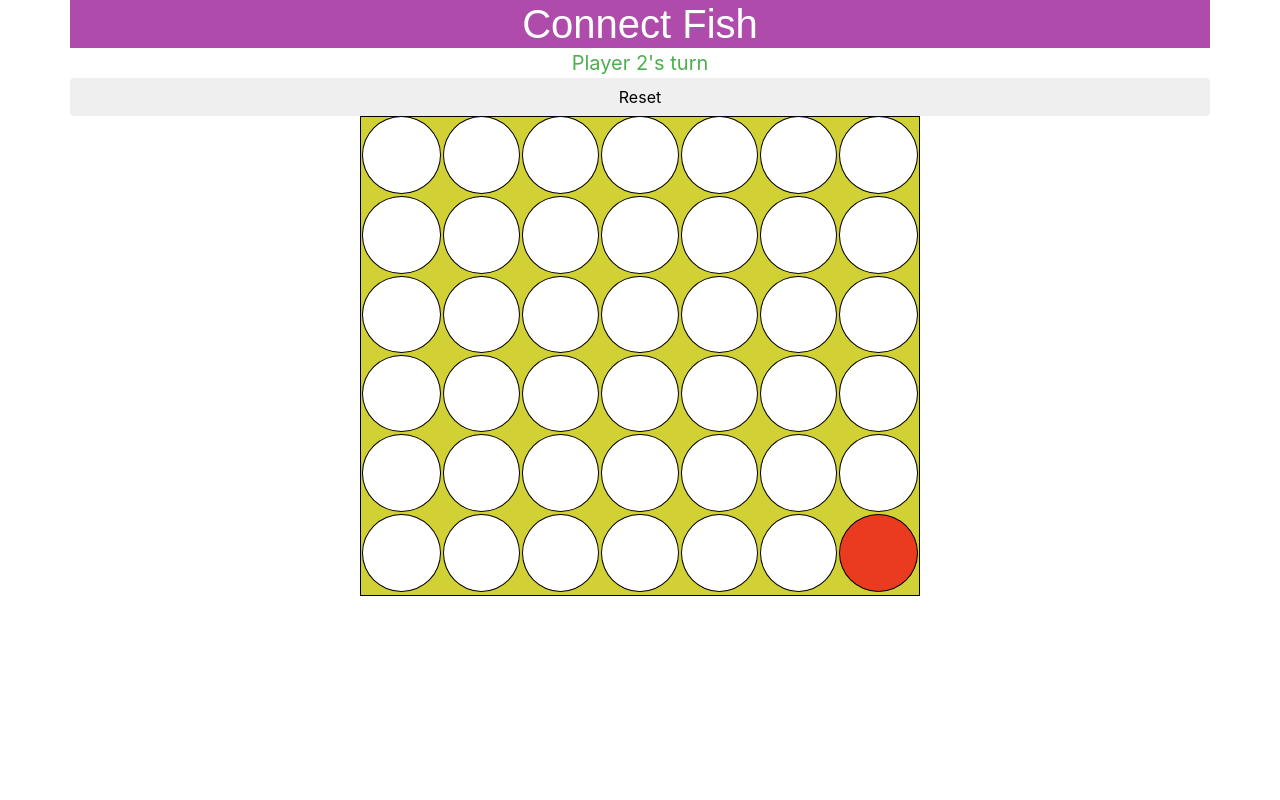
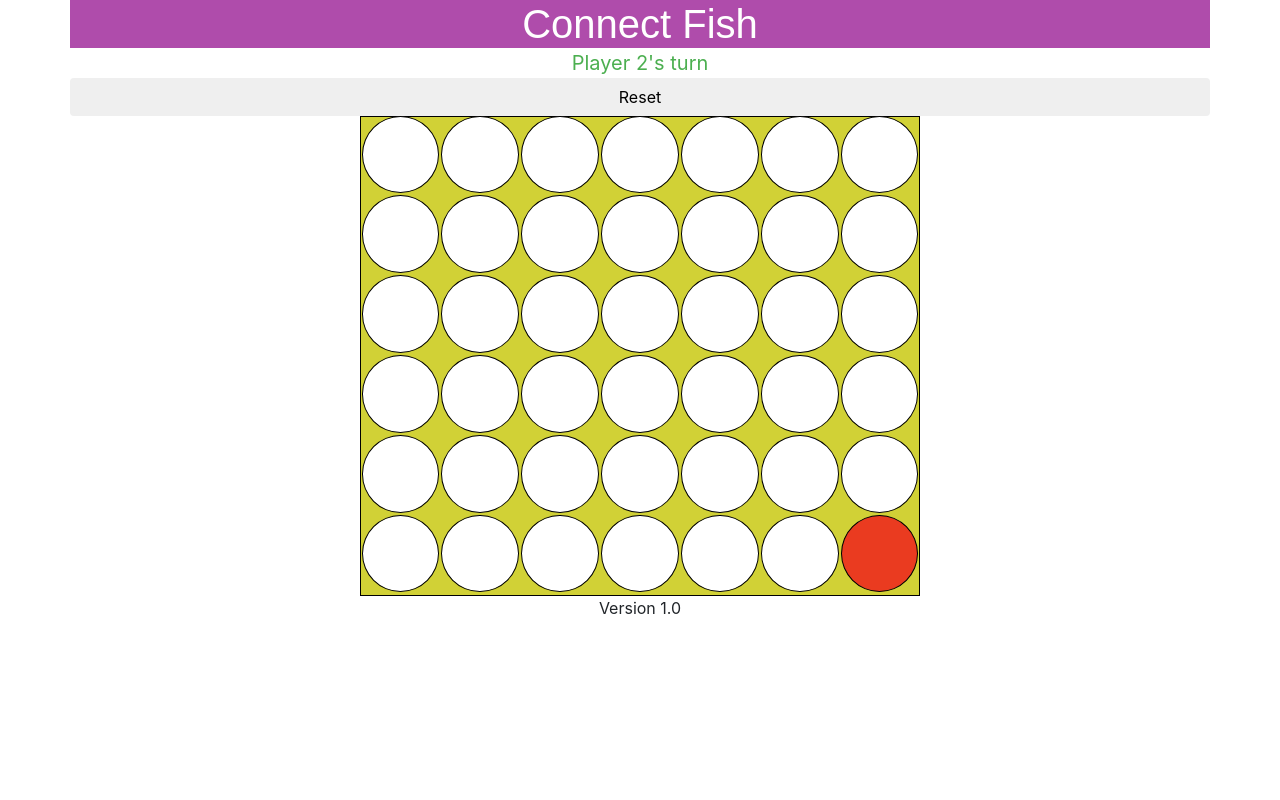
Before and after one commit to PikminGuts92/ConnectFish, an Angular app: page / in a window 1280 px wide. Shown: the top 800 px of the page. Built offline with nearby package versions, Linux system fonts and the light colour scheme.

Commit message:
Fixed stylings (i.e. should display correctly on Firefox again)

```diff
--- a/src/app/game.component.css
+++ b/src/app/game.component.css
@@ -1,6 +1,4 @@
 .gameBoard {
-    max-width: calc(80px * 7);
-    max-height: calc(80px * 6);
     background-color: #D1D136; /* Yellow */
     border-radius: 0%;
     border: 1px solid black;
--- a/src/app/game.component.html
+++ b/src/app/game.component.html
@@ -1,6 +1,9 @@
 <!-- Templates -->
 <ng-template #inPlay><div class="{{game.playerTurn ? 'player2' : 'player1'}}" style="margin: auto">Player {{game.playerTurn ? 2 : 1}}'s turn</div></ng-template>
 <ng-template #endGame><div class="{{!game.playerTurn ? 'player2' : 'player1'}}" style="margin: auto">Player {{!game.playerTurn ? 2 : 1}} wins!</div></ng-template>
+
+<!-- Contants -->
+<!-- -->
 
 <div *ngIf="game">
     <!-- Shows player turn -->
@@ -17,10 +20,12 @@
     </div>
 
     <!-- Interactive game board -->
-	<div class="row">
-    	<div style="position: relative; padding-top: calc(100% * 6 / 7); width: 100%" class="col-xs-12 container">
-        	<table class="gameBoard" style="width: 100%; height: 100%; position: absolute; top: 0; left: 0; bottom: 0; right: 0; margin-left: auto; margin-right: auto">
-                <tr *ngFor="let rows of game.board; let rowIdx = index">
+    <div class="row"><div class="col-xs-12" style="width: 100%; height: 100%">
+	<div style="max-width: calc(80px * 7); max-height: calc(80px * 6); margin: auto">
+    	<div style="width: 100%; padding-top: calc(100% * 6 / 7); position: relative">
+            <div style="position: absolute; top: 0; left: 0; bottom: 0; right: 0">
+        	<table class="gameBoard" style="width: 100%; height: 100%; table-layout: fixed">
+                <tr *ngFor="let rows of game.board; let rowIdx = index" style="height: 16%">
                     <td *ngFor="let slot of rows; let colIdx = index">
                         <ng-template #btnEmpty><button class="disc {{game.playerTurn ? 'player2Empty': 'player1Empty'}}" (click)="onSelectSlot(rowIdx, colIdx)"></button></ng-template>
                         <ng-template #btnPlayer1><button class="disc player1"></button></ng-template>
@@ -29,7 +34,36 @@
                     </td>
                 </tr>
             </table>
+            </div>
     	</div>
 	</div>
+    </div></div>
 
+    <!--div class="container" style="background-color: red; width: 100%; padding-top: 85%; position: relative">
+        <div style="position: absolute; top: 0; left: 0; bottom: 0; right: 0; background-color:aquamarine">
+        <table style="width: 100%; height: 100%;">
+            <tr style="height: 33%">
+                <td style="background-color: green"><button class="disc player1Empty" style="width: 100%; height: 100%"></button></td>
+                <td><button class="disc player1Empty" style="width: 100%; height: 100%"></button></td>
+                <td style="background-color: green"><button class="disc player1Empty" style="width: 100%; height: 100%"></button></td>
+                <td><button class="disc player1Empty" style="width: 100%; height: 100%"></button></td>
+                <td style="background-color: green"><button class="disc player1Empty" style="width: 100%; height: 100%"></button></td>
+            </tr>
+            <tr>
+                <td><button class="disc player1Empty" style="width: 100%; height: 100%"></button></td>
+                <td style="background-color: green"><button class="disc player1Empty" style="width: 100%; height: 100%"></button></td>
+                <td><button class="disc player1Empty" style="width: 100%; height: 100%"></button></td>
+                <td style="background-color: green"><button class="disc player1Empty" style="width: 100%; height: 100%"></button></td>
+                <td><button class="disc player1Empty" style="width: 100%; height: 100%"></button></td>
+            </tr>
+            <tr>
+                <td style="background-color: green"><button class="disc player1Empty" style="width: 100%; height: 100%"></button></td>
+                <td><button class="disc player1Empty" style="width: 100%; height: 100%"></button></td>
+                <td style="background-color: green"><button class="disc player1Empty" style="width: 100%; height: 100%"></button></td>
+                <td><button class="disc player1Empty" style="width: 100%; height: 100%"></button></td>
+                <td style="background-color: green"><button class="disc player1Empty" style="width: 100%; height: 100%"></button></td>
+            </tr>
+        </table>
+        </div>
+    </div-->
 </div>
```
